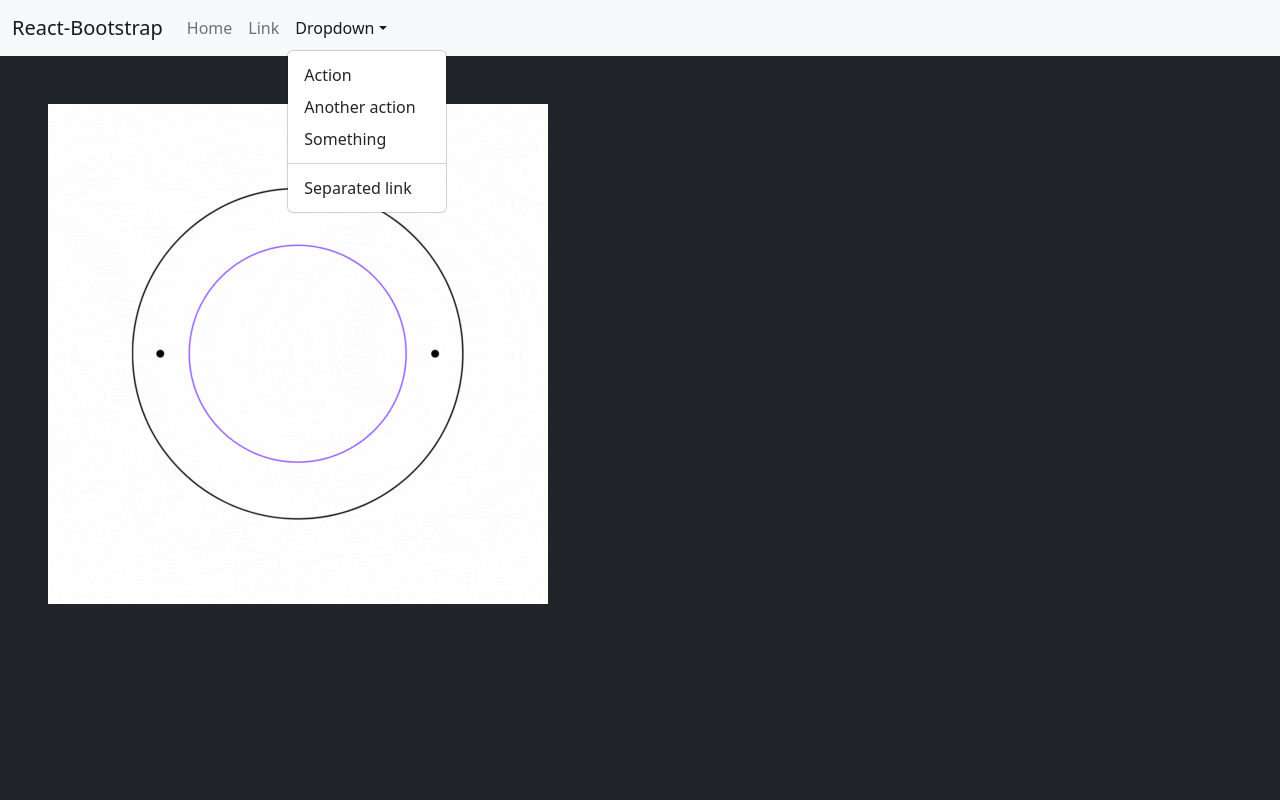
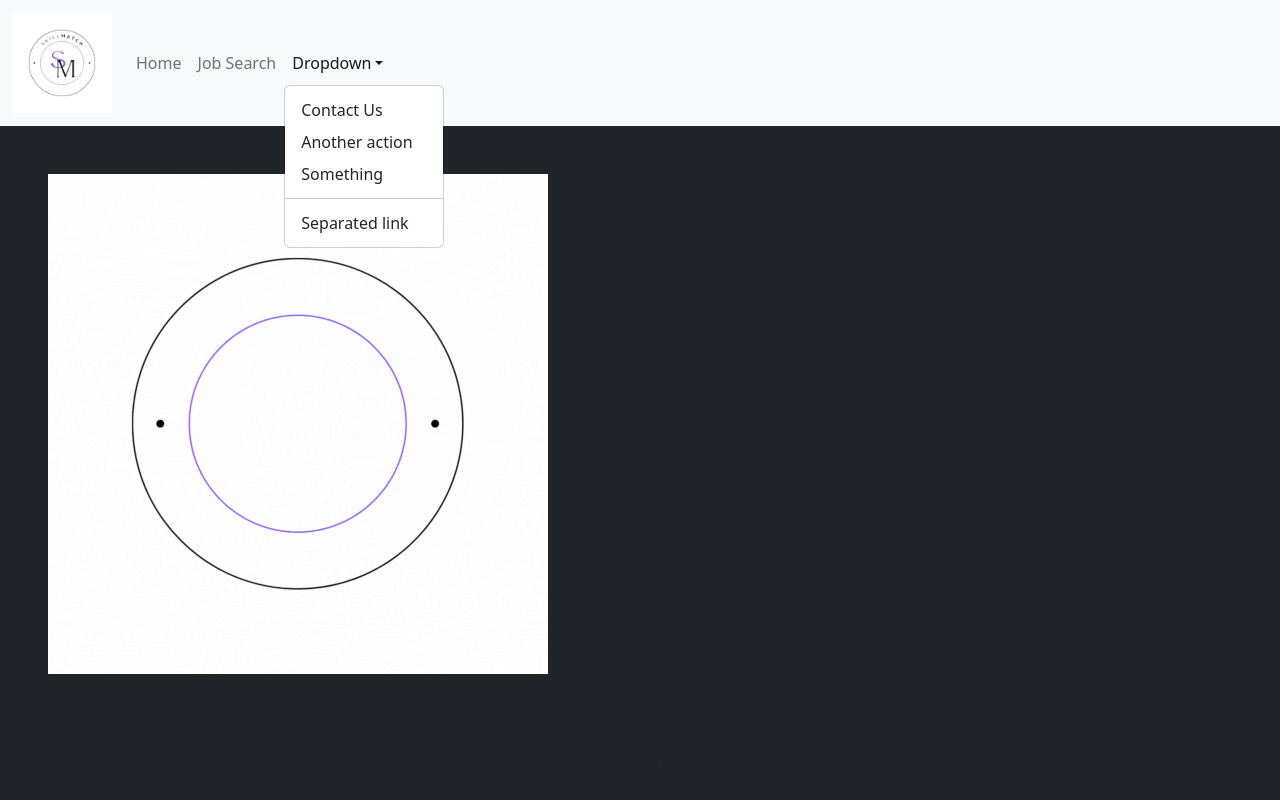
Before and after one commit to ngalvin1991/skillmatch, a React (Create React App) app: page / in a window 1280 px wide. Both pictures are taken after a click on the button "Dropdown". Shown: the top 800 px of the page. Built offline with nearby package versions, Linux system fonts and the light colour scheme.

Commit message:
logo in navbar

```diff
--- a/src/Components/Navbar/Navbar.js
+++ b/src/Components/Navbar/Navbar.js
@@ -4,19 +4,20 @@ import Navbar from 'react-bootstrap/Navbar';
 import Container from 'react-bootstrap/Container';
 import Nav from 'react-bootstrap/Nav';
 import NavDropdown from 'react-bootstrap/NavDropdown';
+import logo from '../Navbar/skillmatchNavbarLogo.jpg';
 
 function Navbars() {
   return (
     <Navbar bg="light" expand="lg">
       <Container fluid>
-        <Navbar.Brand href="#home">React-Bootstrap</Navbar.Brand>
+        <Navbar.Brand href="#home"><img src={logo} style={{ width: '100px' }}/></Navbar.Brand>
         <Navbar.Toggle aria-controls="basic-navbar-nav" />
         <Navbar.Collapse id="basic-navbar-nav">
           <Nav className="me-auto">
             <Nav.Link href="">Home</Nav.Link>
-            <Nav.Link href="">Link</Nav.Link>
+            <Nav.Link href="">Job Search</Nav.Link>
             <NavDropdown title="Dropdown" id="basic-nav-dropdown">
-              <NavDropdown.Item href="">Action</NavDropdown.Item>
+              <NavDropdown.Item href="">Contact Us</NavDropdown.Item>
               <NavDropdown.Item href="">
                 Another action
               </NavDropdown.Item>
```
